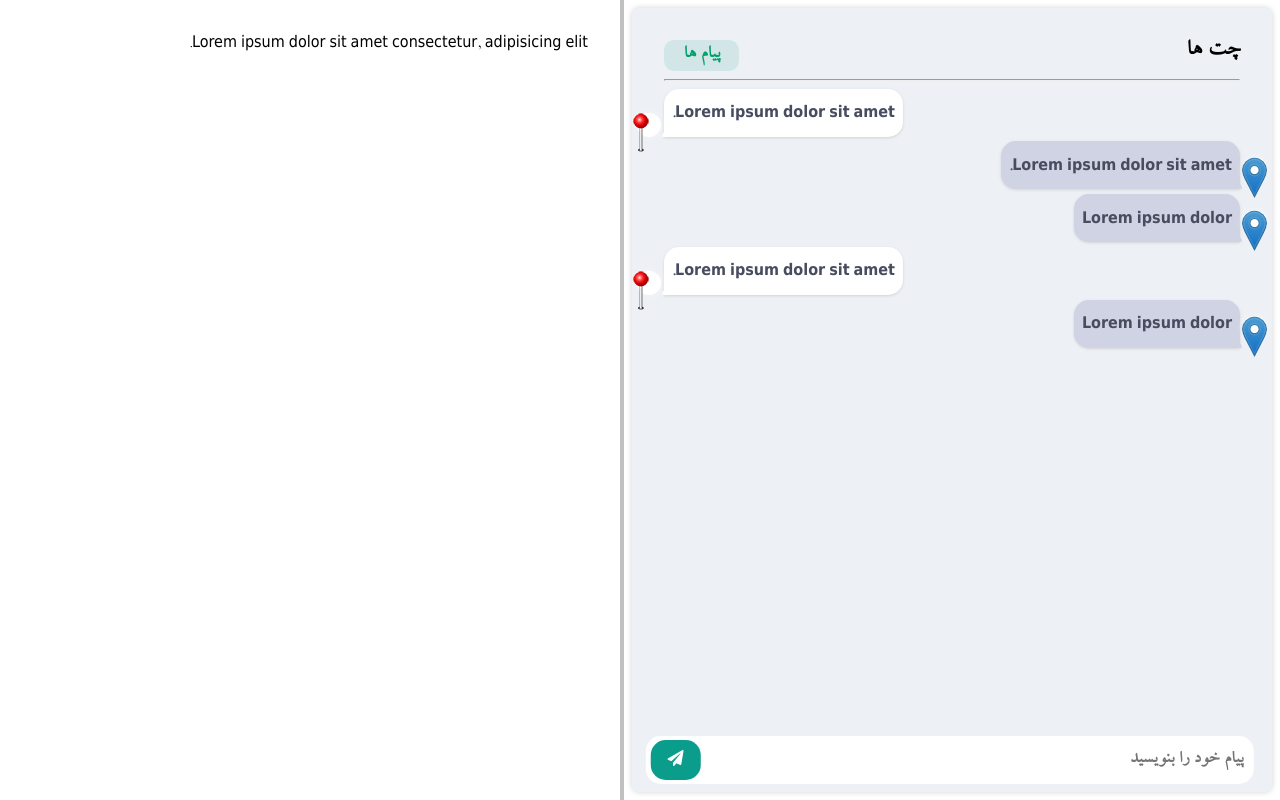
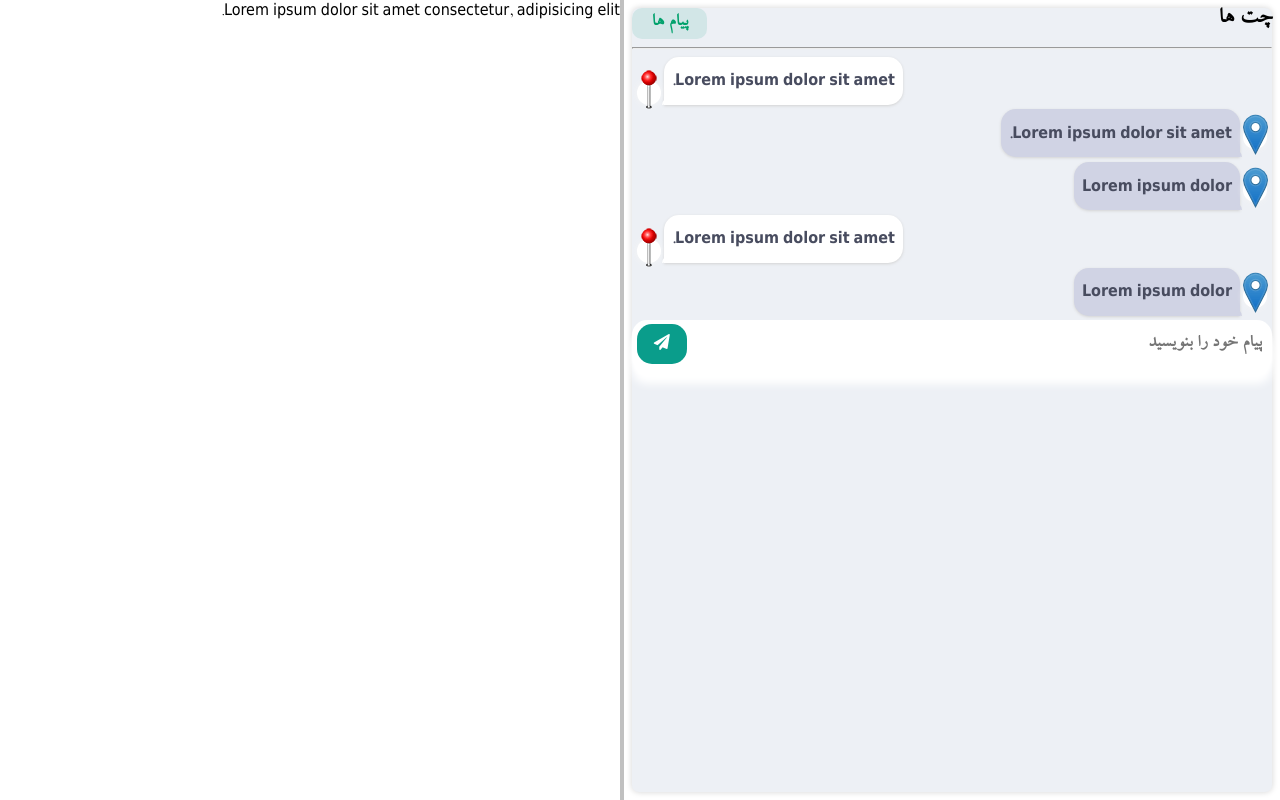
Before and after one commit to JCln/chat, a plain HTML site: page index.html in a window 1280 px wide. Drawn offline with Linux system fonts and the light colour scheme.

Commit message:
stable, before add image

```diff
--- a/styles/dragbar.css
+++ b/styles/dragbar.css
@@ -1,11 +1,6 @@
 .drag-container {
     display: flex;
     min-height: 100vh;
-}
-
-[class^="panel"] {
-    padding: 2em;
-    background-color: white;
 }
 
 .panel-one {
--- a/styles/message.css
+++ b/styles/message.css
@@ -10,6 +10,7 @@
 /* message body section */
 .message-body {
     display: grid;
+    padding: 0 2em;
 }
 
 .message-body div {
@@ -30,7 +31,6 @@
 .message-body .leftish {
     position: relative;
     justify-self: flex-end;
-    direction: auto;
     border-radius: 15px;
     border-bottom-left-radius: 0px;
     box-shadow: 0 1px 3px 0 lightgray;
@@ -51,7 +51,6 @@
 .message-body .rightish {
     position: relative;
     justify-self: flex-start;
-    direction: auto;
     background-color: rgb(208 211 228);
     border-radius: 15px;
     border-bottom-right-radius: 0px;
@@ -73,6 +72,9 @@
 .message-body div::before {
     content: '';
     position: absolute;
+    display: flex;
+    justify-content: center;
+    align-items: center;
     width: 1.5em;
     height: 1.5em;
     border-radius: 50%;
@@ -99,14 +101,17 @@
     display: flex;
     justify-content: center;
     align-items: center;
-    bottom: .5em;
-    position: absolute;
+    position: sticky;
     background: white;
-    width: 95%;
     border-radius: 15px;
     right: 0;
-    transform: translateX(-3%);
+    left: 0;
+    bottom: .5em;
     height: 3em;
+    box-shadow:
+        0 4px 2px white,
+        0 8px 4px white,
+        0 16px 8px white
 }
 
 .footer .user-input {
```
